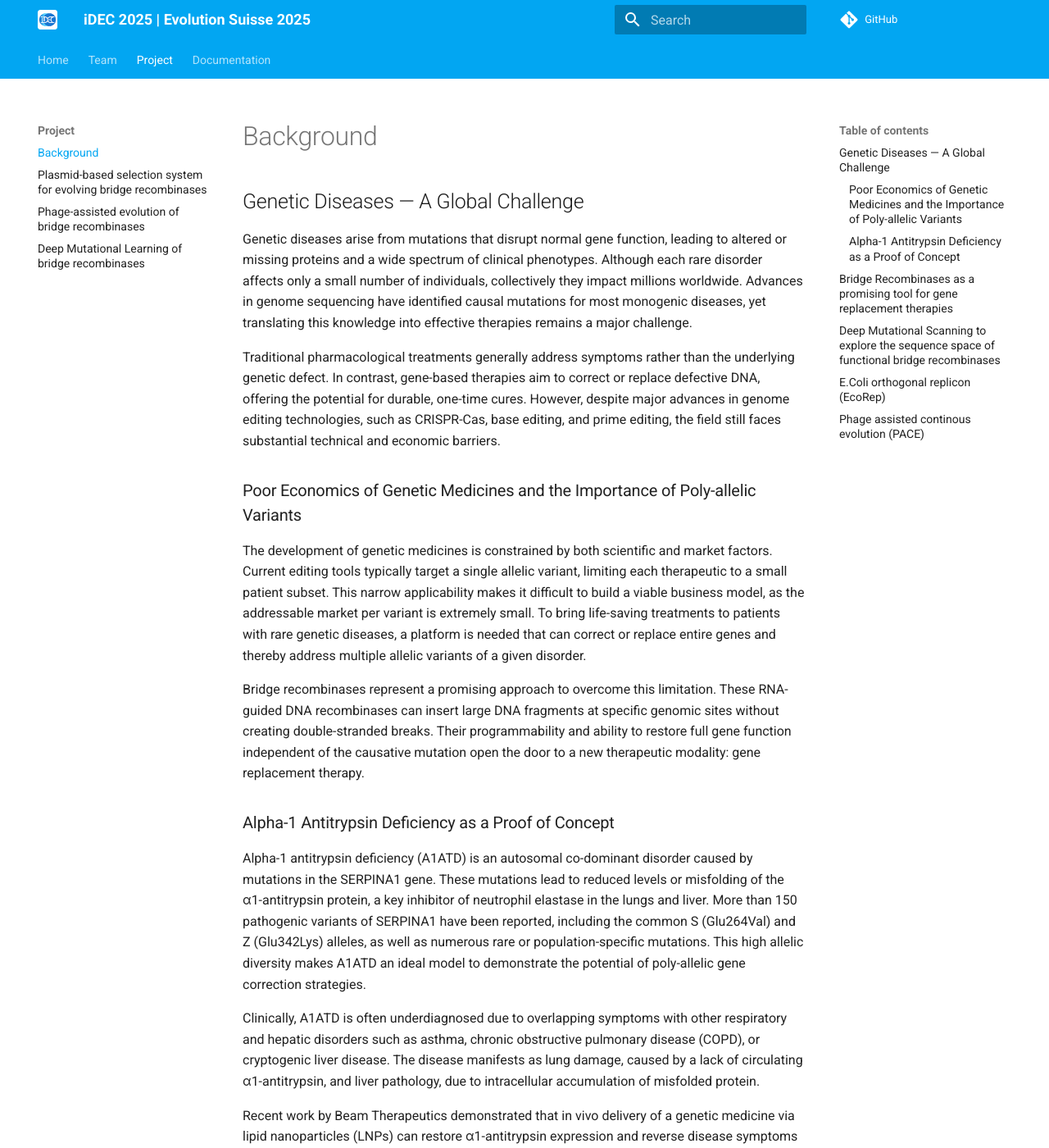
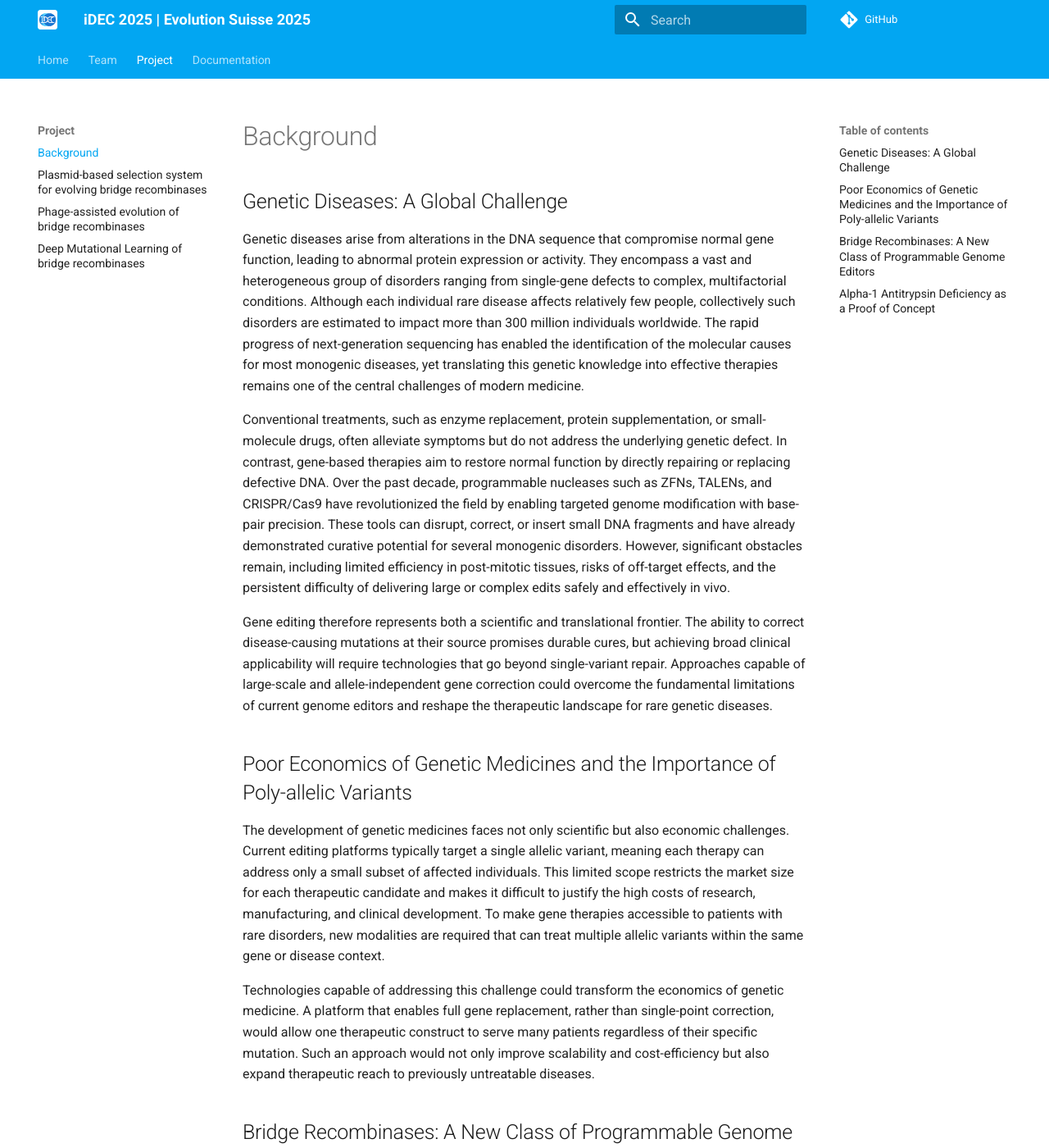
Before and after one commit to sofifilippini7-tech/2025_Evolution_Suisse_2025, an MkDocs documentation site: the page built from docs/project/background.md, in a window 1280 px wide and 1400 px high. Shown: the whole window at 82% size. Built offline with MkDocs 1.6.1 and Material for MkDocs 9.7.7, drawn with Linux system fonts in a browser that asks for light colours; comment, search, counter and statistics services are not loaded; some of the changed text lies outside the part shown.

Commit message:
Update background.md

```diff
--- a/docs/project/background.md
+++ b/docs/project/background.md
@@ -1,31 +1,33 @@
 # Background
 
-## Genetic Diseases — A Global Challenge
+## Genetic Diseases: A Global Challenge
 
-Genetic diseases arise from mutations that disrupt normal gene function, leading to altered or missing proteins and a wide spectrum of clinical phenotypes. Although each rare disorder affects only a small number of individuals, collectively they impact millions worldwide. Advances in genome sequencing have identified causal mutations for most monogenic diseases, yet translating this knowledge into effective therapies remains a major challenge.
+Genetic diseases arise from alterations in the DNA sequence that compromise normal gene function, leading to abnormal protein expression or activity. They encompass a vast and heterogeneous group of disorders ranging from single-gene defects to complex, multifactorial conditions. Although each individual rare disease affects relatively few people, collectively such disorders are estimated to impact more than 300 million individuals worldwide. The rapid progress of next-generation sequencing has enabled the identification of the molecular causes for most monogenic diseases, yet translating this genetic knowledge into effective therapies remains one of the central challenges of modern medicine.
 
-Traditional pharmacological treatments generally address symptoms rather than the underlying genetic defect. In contrast, gene-based therapies aim to correct or replace defective DNA, offering the potential for durable, one-time cures. However, despite major advances in genome editing technologies, such as CRISPR-Cas, base editing, and prime editing, the field still faces substantial technical and economic barriers.
+Conventional treatments, such as enzyme replacement, protein supplementation, or small-molecule drugs, often alleviate symptoms but do not address the underlying genetic defect. In contrast, gene-based therapies aim to restore normal function by directly repairing or replacing defective DNA. Over the past decade, programmable nucleases such as ZFNs, TALENs, and CRISPR/Cas9 have revolutionized the field by enabling targeted genome modification with base-pair precision. These tools can disrupt, correct, or insert small DNA fragments and have already demonstrated curative potential for several monogenic disorders. However, significant obstacles remain, including limited efficiency in post-mitotic tissues, risks of off-target effects, and the persistent difficulty of delivering large or complex edits safely and effectively in vivo.
 
-### Poor Economics of Genetic Medicines and the Importance of Poly-allelic Variants
+Gene editing therefore represents both a scientific and translational frontier. The ability to correct disease-causing mutations at their source promises durable cures, but achieving broad clinical applicability will require technologies that go beyond single-variant repair. Approaches capable of large-scale and allele-independent gene correction could overcome the fundamental limitations of current genome editors and reshape the therapeutic landscape for rare genetic diseases.
 
-The development of genetic medicines is constrained by both scientific and market factors. Current editing tools typically target a single allelic variant, limiting each therapeutic to a small patient subset. This narrow applicability makes it difficult to build a viable business model, as the addressable market per variant is extremely small. To bring life-saving treatments to patients with rare genetic diseases, a platform is needed that can correct or replace entire genes and thereby address multiple allelic variants of a given disorder.
+## Poor Economics of Genetic Medicines and the Importance of Poly-allelic Variants
 
-Bridge recombinases represent a promising approach to overcome this limitation. These RNA-guided DNA recombinases can insert large DNA fragments at specific genomic sites without creating double-stranded breaks. Their programmability and ability to restore full gene function independent of the causative mutation open the door to a new therapeutic modality: gene replacement therapy.
+The development of genetic medicines faces not only scientific but also economic challenges. Current editing platforms typically target a single allelic variant, meaning each therapy can address only a small subset of affected individuals. This limited scope restricts the market size for each therapeutic candidate and makes it difficult to justify the high costs of research, manufacturing, and clinical development. To make gene therapies accessible to patients with rare disorders, new modalities are required that can treat multiple allelic variants within the same gene or disease context.
 
-### Alpha-1 Antitrypsin Deficiency as a Proof of Concept
+Technologies capable of addressing this challenge could transform the economics of genetic medicine. A platform that enables full gene replacement, rather than single-point correction, would allow one therapeutic construct to serve many patients regardless of their specific mutation. Such an approach would not only improve scalability and cost-efficiency but also expand therapeutic reach to previously untreatable diseases.
 
-Alpha-1 antitrypsin deficiency (A1ATD) is an autosomal co-dominant disorder caused by mutations in the SERPINA1 gene. These mutations lead to reduced levels or misfolding of the α1-antitrypsin protein, a key inhibitor of neutrophil elastase in the lungs and liver. More than 150 pathogenic variants of SERPINA1 have been reported, including the common S (Glu264Val) and Z (Glu342Lys) alleles, as well as numerous rare or population-specific mutations. This high allelic diversity makes A1ATD an ideal model to demonstrate the potential of poly-allelic gene correction strategies.
+## Bridge Recombinases: A New Class of Programmable Genome Editors
 
-Clinically, A1ATD is often underdiagnosed due to overlapping symptoms with other respiratory and hepatic disorders such as asthma, chronic obstructive pulmonary disease (COPD), or cryptogenic liver disease. The disease manifests as lung damage, caused by a lack of circulating α1-antitrypsin, and liver pathology, due to intracellular accumulation of misfolded protein.
+Bridge recombinases represent a newly discovered class of RNA-guided DNA recombinases that mediate precise DNA rearrangements through a mechanism distinct from nuclease-based genome editing. Originating from the IS110 family of mobile genetic elements, these enzymes couple a DEDD-family recombinase with a structured non-coding RNA known as a bridge RNA (bRNA). The bridge RNA contains two internal loops that independently base-pair with a genomic target site and a donor DNA, bringing the two DNA molecules into proximity to enable site-specific recombination. This reaction can perform three fundamental genomic operations—insertion, excision, and inversion—without creating double-stranded breaks or relying on host DNA repair pathways.
 
-Recent work by Beam Therapeutics demonstrated that in vivo delivery of a genetic medicine via lipid nanoparticles (LNPs) can restore α1-antitrypsin expression and reverse disease symptoms in animal models. However, their approach targets only the most common Z mutation, leaving most patients without an available treatment.
+Because bridge recombinases use RNA-guided recognition rather than fixed protein–DNA contacts, their targeting is inherently modular and programmable. Altering the sequence of the RNA guide is sufficient to redirect recombination to a new genomic locus. This broadens the concept of nucleic acid-guided editing beyond CRISPR and extends it into the domain of large-fragment DNA integration. Unlike most current editors that are restricted to single-base or short-indel corrections, bridge recombinases can mediate the precise insertion of kilobase-scale DNA cassettes, making them particularly well suited for gene replacement therapies.
 
-In this context, bridge recombinase–mediated gene replacement provides a universal therapeutic strategy. By inserting a healthy SERPINA1 cDNA copy at the endogenous locus, it could restore gene function regardless of the underlying mutation, establishing A1ATD as a powerful proof-of-concept for next-generation genetic medicines.
+Two orthologs have been characterized so far, IS621 and IS110, both demonstrating programmable, sequence-specific DNA insertion and high efficiency in bacterial and mammalian systems. Their discovery establishes a new molecular platform for RNA-programmed DNA recombination that could overcome the size, efficiency, and scalability limitations of existing genome-editing technologies.
 
-## Bridge Recombinases as a promising tool for gene replacement therapies
+## Alpha-1 Antitrypsin Deficiency as a Proof of Concept
 
-## Deep Mutational Scanning to explore the sequence space of functional bridge recombinases
+Alpha-1 antitrypsin deficiency (A1ATD) is an autosomal co-dominant disorder caused by mutations in the SERPINA1 gene. These mutations lead to reduced levels or misfolding of the α1-antitrypsin protein, a key inhibitor of neutrophil elastase in the lungs and liver. More than 150 pathogenic variants of SERPINA1 have been identified, including the common S (Glu264Val) and Z (Glu342Lys) alleles, as well as numerous rare or population-specific mutations. This high allelic diversity makes A1ATD an ideal model for testing poly-allelic gene correction strategies.
 
-## E.Coli orthogonal replicon (EcoRep)
+Clinically, A1ATD is often underdiagnosed due to overlapping symptoms with other respiratory and hepatic disorders such as asthma, chronic obstructive pulmonary disease (COPD), or cryptogenic liver disease. The disease manifests as lung damage caused by insufficient α1-antitrypsin activity and as liver injury due to intracellular accumulation of misfolded protein.
 
-## Phage assisted continous evolution (PACE)
+Recent work by Beam Therapeutics demonstrated that in vivo delivery of a genetic medicine via lipid nanoparticles (LNPs) can restore α1-antitrypsin expression and reverse disease symptoms in animal models. However, this approach targets only the most common Z mutation, leaving most patients without a therapeutic option.
+
+In this context, bridge recombinase–mediated gene replacement provides a universal therapeutic strategy. By inserting a healthy SERPINA1 cDNA copy at the endogenous locus, it could restore gene function regardless of the underlying mutation, positioning A1ATD as a compelling proof of concept for next-generation genetic medicines.
```
